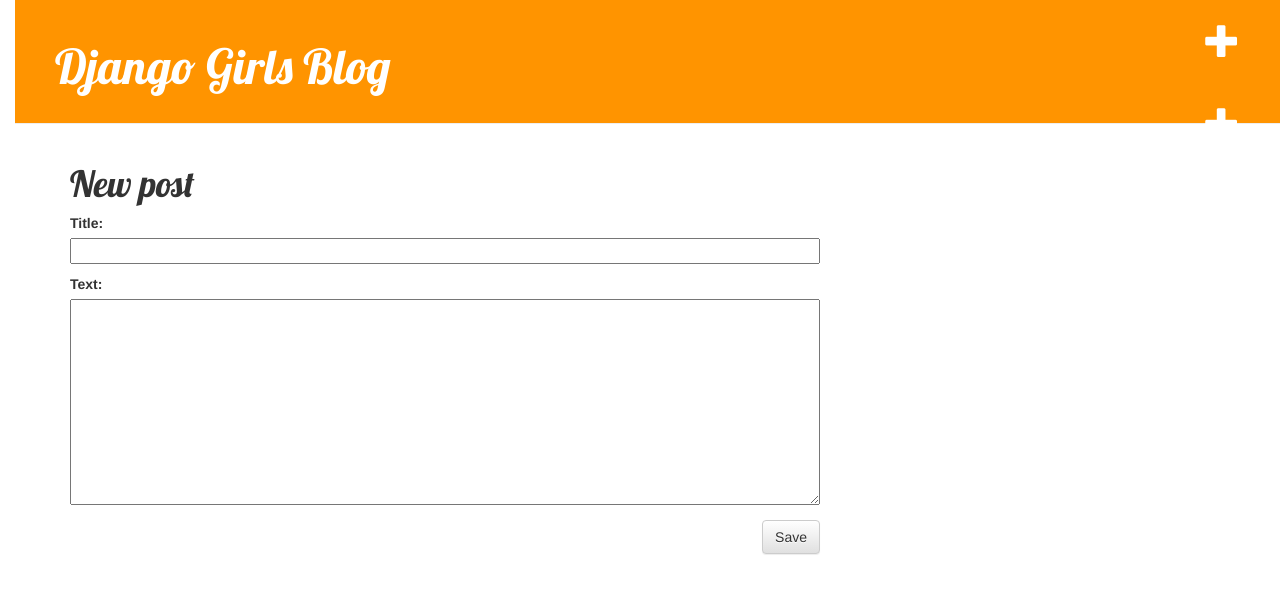
After one commit to kittycatsandy/my-first-blog, a Django app: page /post/new/ in a window 1280 px wide. The commit adds this page. Shown: the top 594 px of the page. Run offline with Django 4.2, Linux system fonts and the light colour scheme; some libraries are stand-ins or nearby versions.

Commit message:
Added views to create/edit blog post inside the site.

```diff
--- /dev/null
+++ b/blog/forms.py
@@ -0,0 +1,9 @@
+from django import forms
+
+from .models import Post
+
+class PostForm(forms.ModelForm):
+
+    class Meta:
+        model = Post
+        fields = ('title', 'text',)
--- a/blog/templates/blog/base.html
+++ b/blog/templates/blog/base.html
@@ -12,7 +12,10 @@
     </head>
 <body>
     <div class="page-header">
+        <a href="{% url 'post_new' %}" class="top-menu"><span class="glyphicon glyphicon-plus"></span></a>
         <h1><a href="/">Django Girls Blog</a></h1>
+        <a href="{% url 'post_new' %}" class="top-menu"><span class="glyphicon glyphicon-plus"></span></a>
+
     </div>
     <div class="content container">
         <div class="row">
@@ -22,5 +25,8 @@
             </div>
         </div>
     </div>
+{% if user.is_authenticated %}
+    <a href="{% url 'post_new' %}" class="top-menu"><span class="glyphicon glyphicon-plus"></span></a>
+{% endif %}
 </body>
 </html>
--- a/blog/templates/blog/post_detail.html
+++ b/blog/templates/blog/post_detail.html
@@ -1,5 +1,7 @@
 {% extends 'blog/base.html' %}
-
+{% if user.is_authenticated %}
+     <a class="btn btn-default" href="{% url 'post_edit' pk=post.pk %}"><span class="glyphicon glyphicon-pencil"></span></a>
+{% endif %}
 {% block content %}
     <div class="post">
         {% if post.published_date %}
--- /dev/null
+++ b/blog/templates/blog/post_edit.html
@@ -0,0 +1,9 @@
+{% extends 'blog/base.html' %}
+
+{% block content %}
+    <h1>New post</h1>
+    <form method="POST" class="post-form">{% csrf_token %}
+        {{ form.as_p }}
+        <button type="submit" class="save btn btn-default">Save</button>
+    </form>
+{% endblock %}
--- a/blog/urls.py
+++ b/blog/urls.py
@@ -4,4 +4,5 @@ from . import views
 urlpatterns = [
     path('', views.post_list, name='post_list'),
     path('post/<int:pk>/', views.post_detail, name='post_detail'),
+    path('post/new/', views.post_new, name='post_new'),
 ]
--- a/blog/views.py
+++ b/blog/views.py
@@ -2,7 +2,8 @@ from django.shortcuts import render
 from django.utils import timezone
 from .models import Post
 from django.shortcuts import render, get_object_or_404
-
+from .forms import PostForm
+from django.shortcuts import redirect
 def post_list(request):
     posts = Post.objects.filter(published_date__lte=timezone.now()).order_by('published_date')
     return render(request, 'blog/post_list.html', {'posts': posts})
@@ -10,3 +11,15 @@ def post_list(request):
 def post_detail(request, pk):
     post = get_object_or_404(Post, pk=pk)
     return render(request, 'blog/post_detail.html', {'post': post})
+def post_new(request):
+    if request.method == "POST":
+        form = PostForm(request.POST)
+        if form.is_valid():
+            post = form.save(commit=False)
+            post.author = request.user
+            post.published_date = timezone.now()
+            post.save()
+            return redirect('post_detail', pk=post.pk)
+    else:
+        form = PostForm()
+    return render(request, 'blog/post_edit.html', {'form': form})
```
